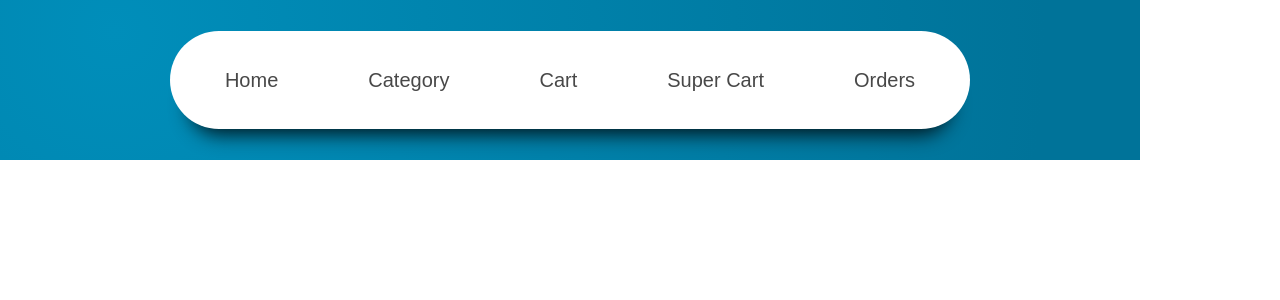
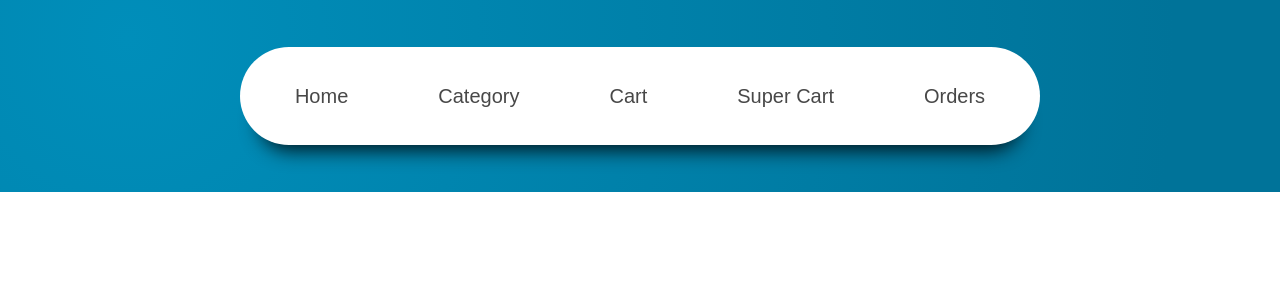
Before and after one commit to ahan-stark/ecommerce-, an Angular app: page / in a window 1280 px wide. Shown: the top 300 px of the page. Built offline with nearby package versions, Linux system fonts and the light colour scheme.

Commit message:
added maxwidth to navbar

```diff
--- a/src/app/header/header.component.css
+++ b/src/app/header/header.component.css
@@ -3,6 +3,7 @@
   padding: 0;
   box-sizing: border-box;
   font-family: "Rubik", sans-serif;
+  max-width: 100%;
 }
 
 .container {
@@ -12,7 +13,7 @@
     rgb(0, 115, 153) 90%
   );
   width: 100%;
-  height: 10em;
+  height: 12em;
   display: flex;
   align-items: center;
   justify-content: center;
```
